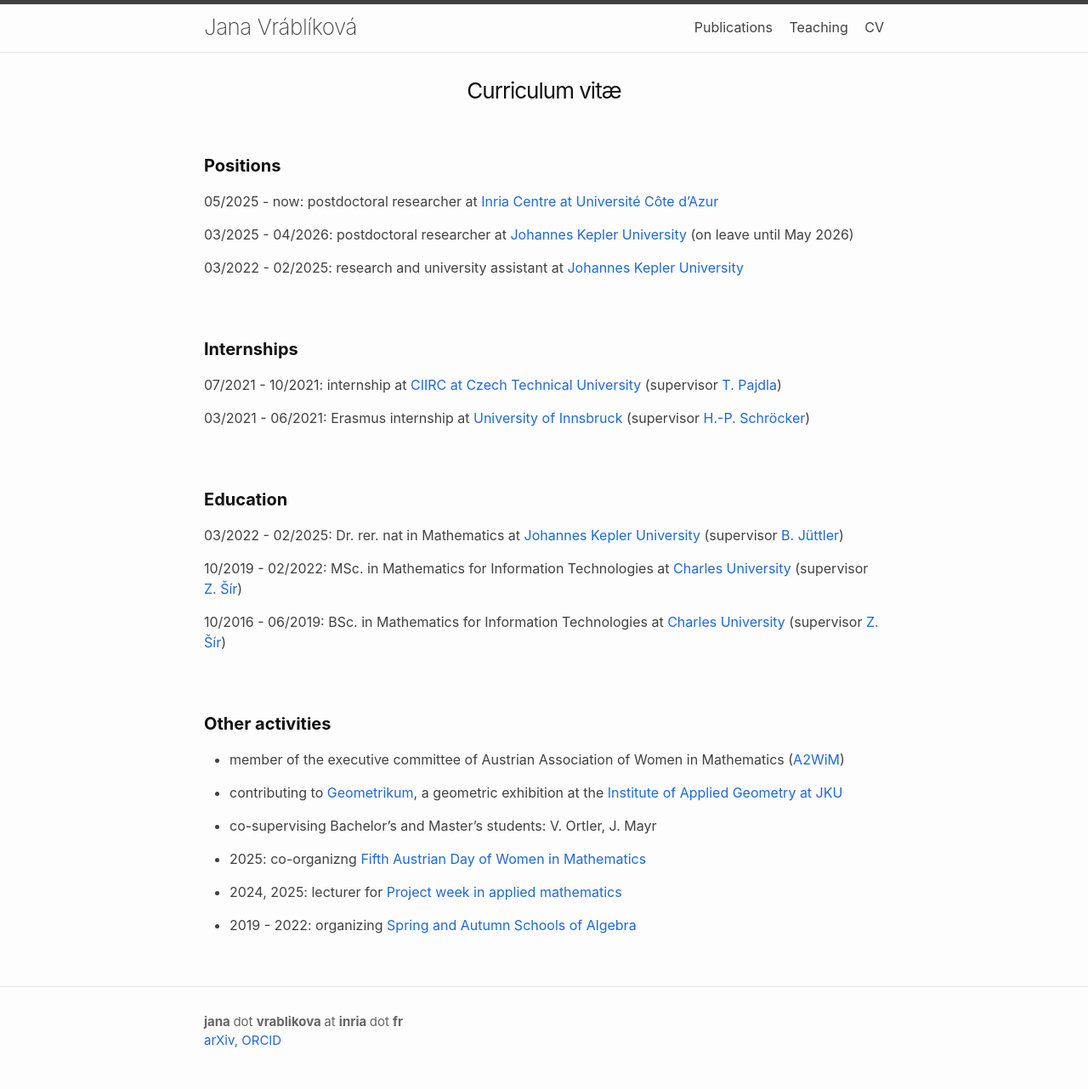
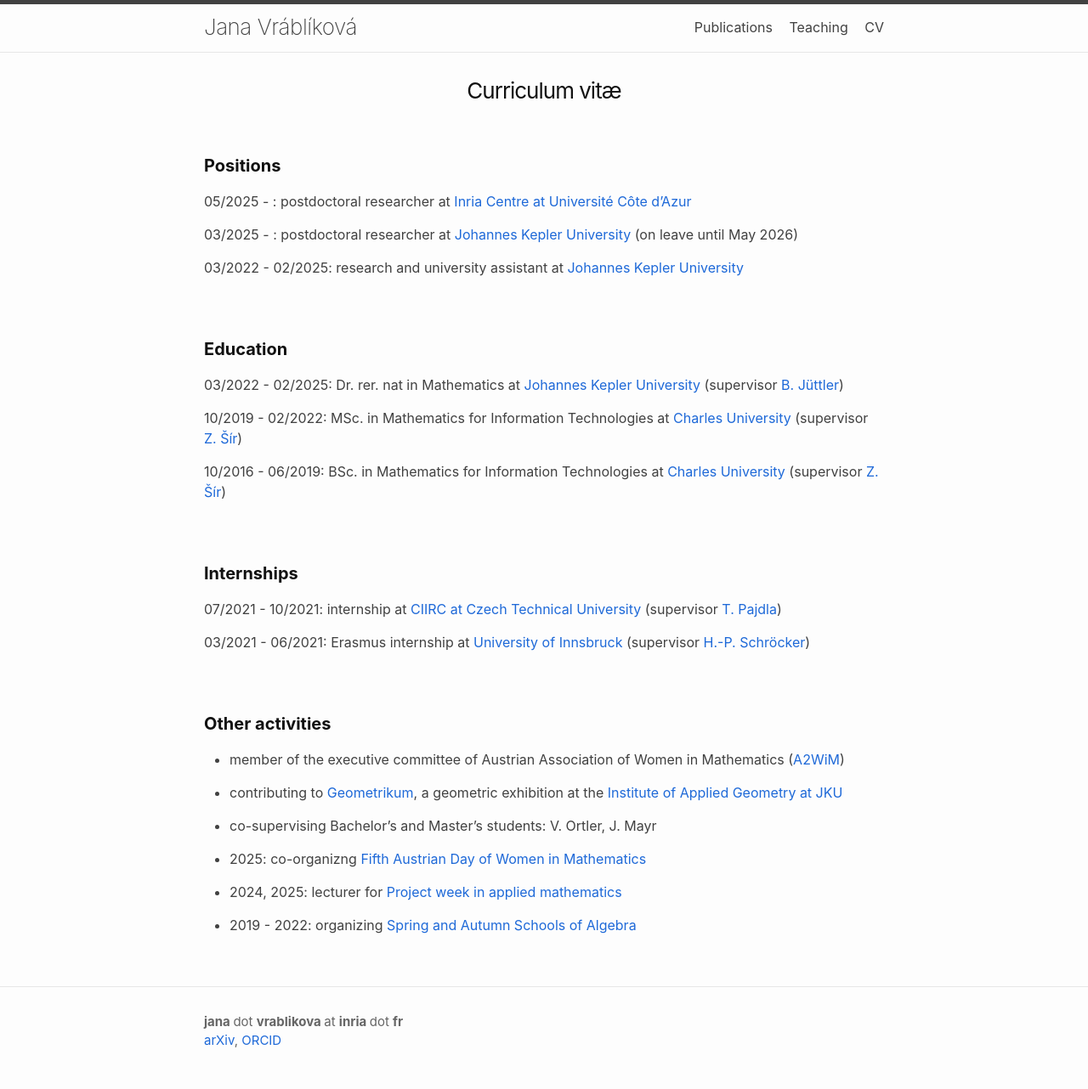
Before and after one commit to JanaVrablikova/janavrablikova.github.io, a Jekyll site: the page built from 03cv.markdown, in a window 1280 px wide. Shown: the whole page at 85% size. Built offline with Jekyll 4.4.1, drawn with Linux system fonts in a browser that asks for light colours; nearby versions of some CDN libraries; part of the change alters nothing that is shown.

Commit message:
Update 03cv.markdown

```diff
--- a/03cv.markdown
+++ b/03cv.markdown
@@ -7,19 +7,11 @@ longname: Curriculum vitæ
 
 #### **Positions**
 
-05/2025 - now: postdoctoral researcher at [Inria Centre at Université Côte d’Azur](https://www.inria.fr/en/inria-centre-universite-cote-azur)
+05/2025 - : postdoctoral researcher at [Inria Centre at Université Côte d’Azur](https://www.inria.fr/en/inria-centre-universite-cote-azur)
 
-03/2025 - 04/2026: postdoctoral researcher at [Johannes Kepler University](https://www.jku.at/) (on leave until May 2026)
+03/2025 - : postdoctoral researcher at [Johannes Kepler University](https://www.jku.at/) (on leave until May 2026)
 
 03/2022 - 02/2025: research and university assistant at [Johannes Kepler University](https://www.jku.at/)
-
-&nbsp;
-
-#### **Internships**
-
-07/2021 - 10/2021: internship at [CIIRC at Czech Technical University](https://www.ciirc.cvut.cz/cs/) (supervisor [T. Pajdla](https://people.ciirc.cvut.cz/~pajdla/))
-
-03/2021 - 06/2021: Erasmus internship at [University of Innsbruck](https://www.uibk.ac.at/de/) (supervisor [H.-P. Schröcker](https://www.uibk.ac.at/de/geometrie-vermessung/team/schroecker/))
 
 &nbsp;
 
@@ -30,6 +22,14 @@ longname: Curriculum vitæ
 10/2019 - 02/2022: MSc. in Mathematics for Information Technologies at [Charles University](https://cuni.cz/UKEN-1.html) (supervisor [Z. Šír](https://www.karlin.mff.cuni.cz/~sir/))
 
 10/2016 - 06/2019: BSc. in Mathematics for Information Technologies at [Charles University](https://cuni.cz/UKEN-1.html) (supervisor [Z. Šír](https://www.karlin.mff.cuni.cz/~sir/))
+
+&nbsp;
+
+#### **Internships**
+
+07/2021 - 10/2021: internship at [CIIRC at Czech Technical University](https://www.ciirc.cvut.cz/cs/) (supervisor [T. Pajdla](https://people.ciirc.cvut.cz/~pajdla/))
+
+03/2021 - 06/2021: Erasmus internship at [University of Innsbruck](https://www.uibk.ac.at/de/) (supervisor [H.-P. Schröcker](https://www.uibk.ac.at/de/geometrie-vermessung/team/schroecker/))
 
 &nbsp;
 
```
